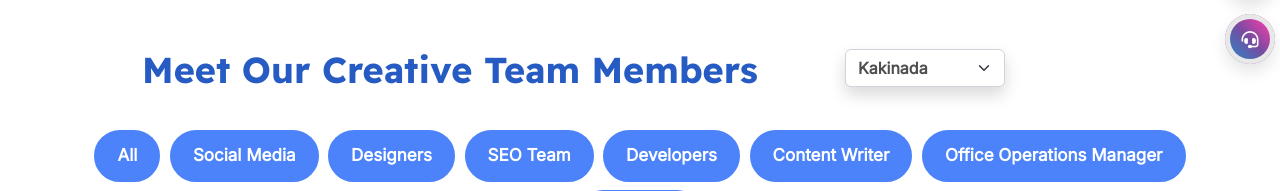
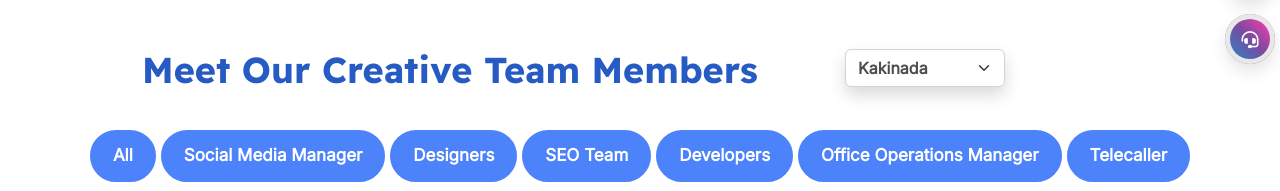
Before and after one commit to bhavi-creations/Bhavicreations, a PHP site: page /about.php in a window 1280 px wide. Shown: the part 394-585 px from the top of the page. Run offline with PHP 8.4, Linux system fonts and the light colour scheme; some libraries are stand-ins or nearby versions.

Commit message:
remove the old employe

```diff
--- a/about.php
+++ b/about.php
@@ -676,7 +676,7 @@
                     <li class="nav-item mt-2" role="presentation">
                         <button class="team_devision_btn" id="pills-Socailmedia-kakinada-tab" data-bs-toggle="pill"
                             data-bs-target="#pills-Socailmedia-kakinada" type="button" role="tab"
-                            aria-controls="pills-disabled" aria-selected="false">Social Media
+                            aria-controls="pills-disabled" aria-selected="false">Social Media Manager
 
                             <div class="star-1">
                                 <svg xmlns="http://www.w3.org/2000/svg" xml:space="preserve" version="1.1"
@@ -1022,7 +1022,7 @@
 
 
 
-                    <li class="nav-item mt-2" role="presentation">
+                    <!-- <li class="nav-item mt-2" role="presentation">
                         <button class="team_devision_btn" id="pills-ContentWriter-kakinada-tab" data-bs-toggle="pill"
                             data-bs-target="#pills-ContentWriter-kakinada" type="button" role="tab"
                             aria-controls="pills-contact" aria-selected="false">Content Writer
@@ -1105,7 +1105,7 @@
                                 </svg>
                             </div>
                         </button>
-                    </li>
+                    </li> -->
 
 
 
@@ -1715,7 +1715,7 @@
                     <li class="nav-item mt-2" role="presentation">
                         <button class="team_devision_btn" id="pills-Socailmedia-rajahmundry-tab  " data-bs-toggle="pill"
                             data-bs-target="#pills-Socailmedia-rajahmundry" type="button" role="tab"
-                            aria-controls="pills-disabled" aria-selected="false">Social Media
+                            aria-controls="pills-disabled" aria-selected="false">Social Media Manager
 
                             <div class="star-1">
                                 <svg xmlns="http://www.w3.org/2000/svg" xml:space="preserve" version="1.1"
@@ -1803,7 +1803,7 @@
                     <li class="nav-item mt-2" role="presentation">
                         <button class="team_devision_btn" id="pills-Socailmedia-rajahmundry-tab  " data-bs-toggle="pill"
                             data-bs-target="#pills-Socailmedia-rajahmundry" type="button" role="tab"
-                            aria-controls="pills-disabled" aria-selected="false">Social Media
+                            aria-controls="pills-disabled" aria-selected="false">Social Media Manager
 
                             <button class="team_devision_btn" id="pills-ContentWriter-kakinada-tab" data-bs-toggle="pill"
                                 data-bs-target="#pills-ContentWriter-kakinada" type="button" role="tab"
@@ -2215,7 +2215,7 @@
                                     </div>
                                 </div>
                             </div>
-                            <div class="flip-card mt-4">
+                            <!-- <div class="flip-card mt-4">
                                 <div class="flip-card-inner">
                                     <div class="flip-card-front">
                                         <img src="assests/images/Bhavi_Creations/sathish_designer.png"
@@ -2226,7 +2226,7 @@
                                         <p>Designer</p>
                                     </div>
                                 </div>
-                            </div>
+                            </div> -->
 
 
 
@@ -2335,7 +2335,7 @@
                                     </div>
                                     <div class="flip-card-back">
                                         <p class="title">Devi</p>
-                                        <p>Social Media</p>
+                                        <p>Social Media Manager</p>
                                     </div>
                                 </div>
                             </div>
@@ -2346,7 +2346,7 @@
 
 
                 <!-- CONTENT WRITER  -->
-                <div class="tab-pane fade" id="pills-ContentWriter-kakinada" role="tabpanel"
+                <!-- <div class="tab-pane fade" id="pills-ContentWriter-kakinada" role="tabpanel"
                     aria-labelledby="pills-ContentWriter-kakinada-tab" tabindex="0">
 
                     <div class="container text-center my-3" id="kakinadaContentWriter">
@@ -2369,7 +2369,7 @@
 
                         </div>
                     </div>
-                </div>
+                </div> -->
 
                 <!-- office operations manager -->
                 <!-- pills-Manager-kakinada -->
```
Also changed, not shown: assests/images/Bhavi_Creations/devi_social_media.png, assests/images/Bhavi_Creations/devi_social_media_1.png (added).
